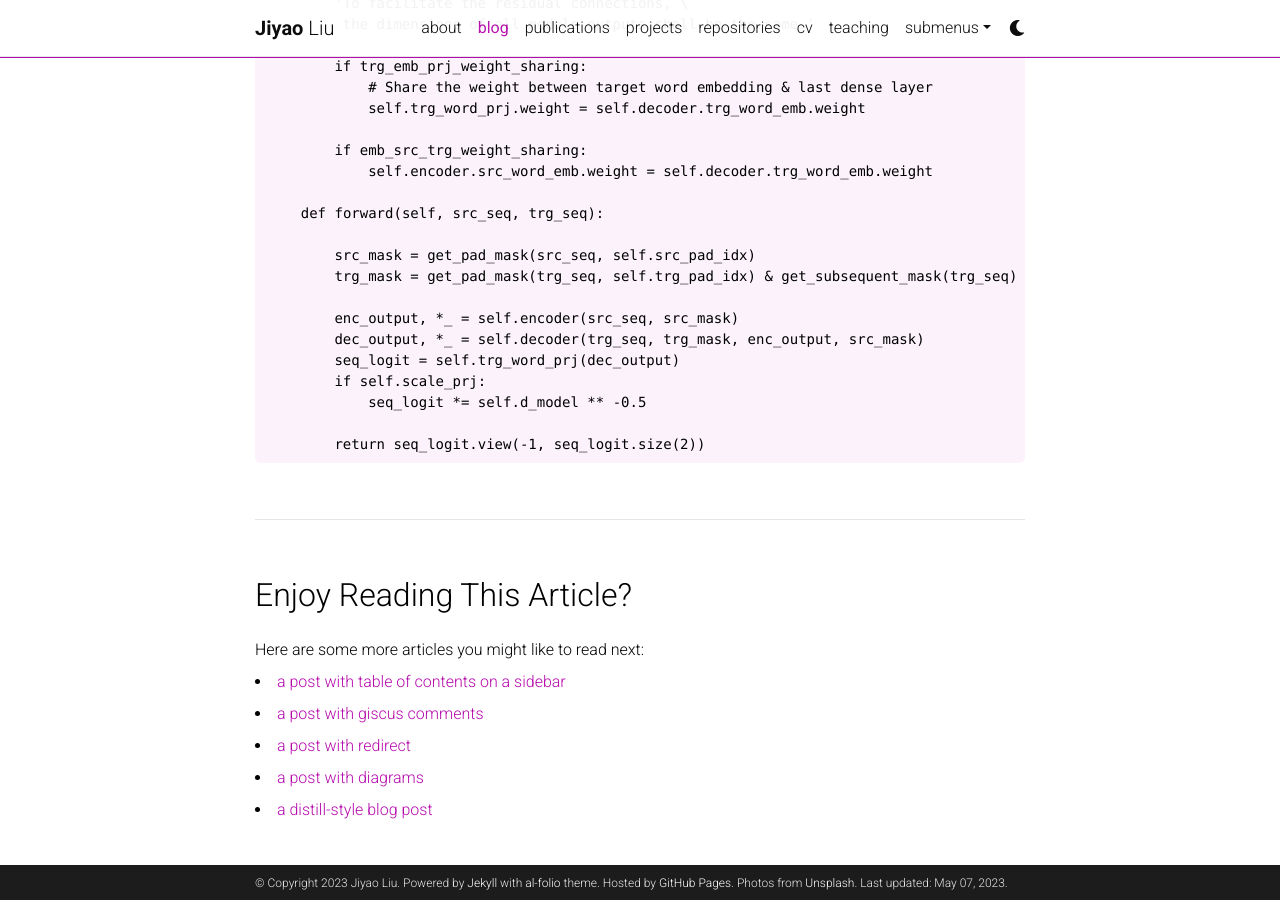
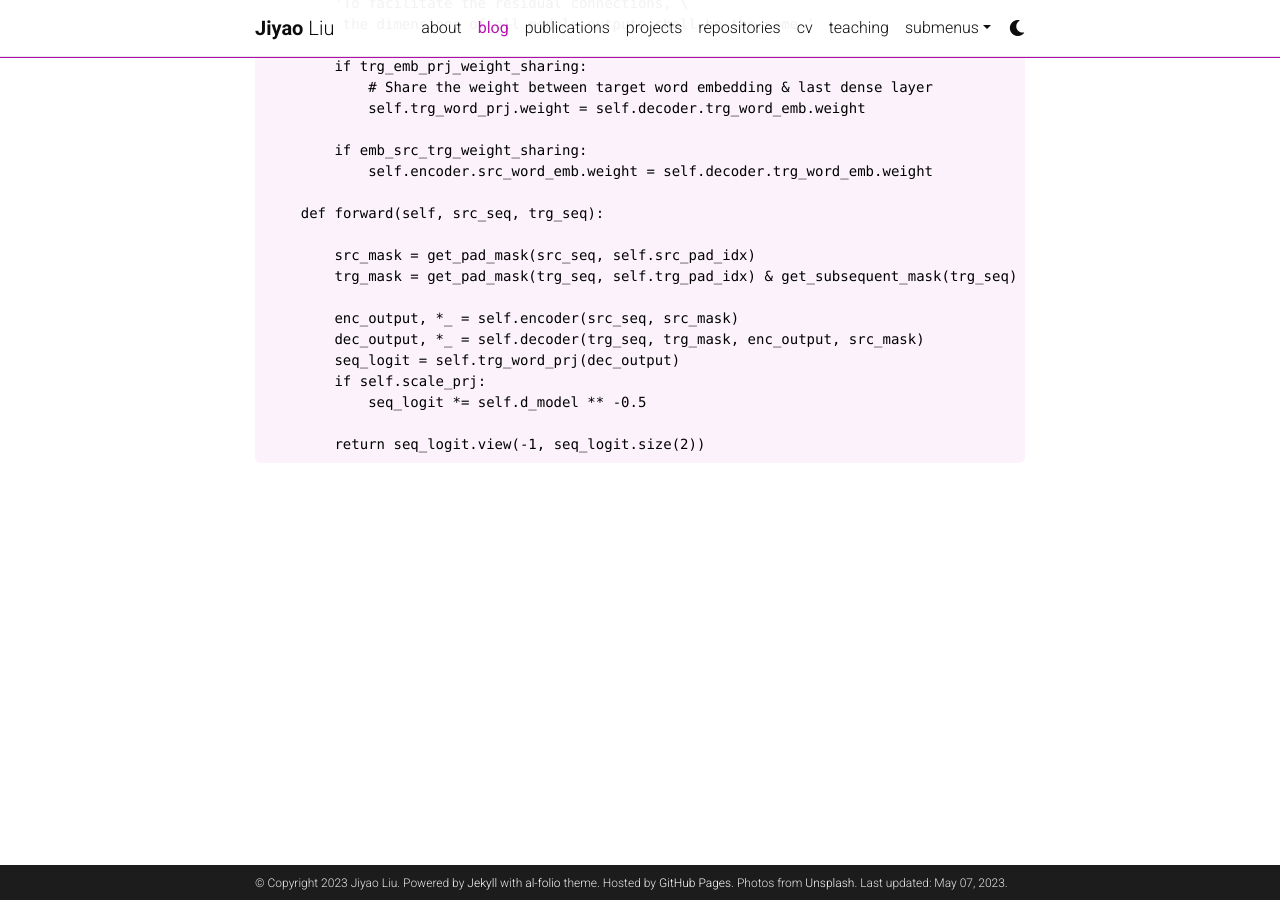
Before and after one commit to Jy-stdio/jy-stdio.github.io, a Jekyll site: the page built from _posts/2023-05-08-Transformer.md, in a window 1280 px wide and 900 px high, scrolled down 17459 px. Built offline with Jekyll 4.4.1, drawn with Linux system fonts in a browser that asks for light colours; comment, search, counter and statistics services are not loaded; a style sheet for code colours, icons or effects is not loaded; some of the changed lines change nothing that is shown; some of the changed text lies outside the part shown.

Commit message:
Update 2023-05-08-Transformer.md

```diff
--- a/_posts/2023-05-08-Transformer.md
+++ b/_posts/2023-05-08-Transformer.md
@@ -3,7 +3,11 @@
 title: acccpost with redirect
 date: 2023-022-01 17:39:00
 description: you can also rcdsedirect to assets like pdf
-redirect: /assets/pdf/example_pdf.pdf
+categories: sample-posts toc sidebar
+giscus_comments: true
+related_posts: false
+toc:
+  sidebar: left
 ---
 
 # Transformer
```
